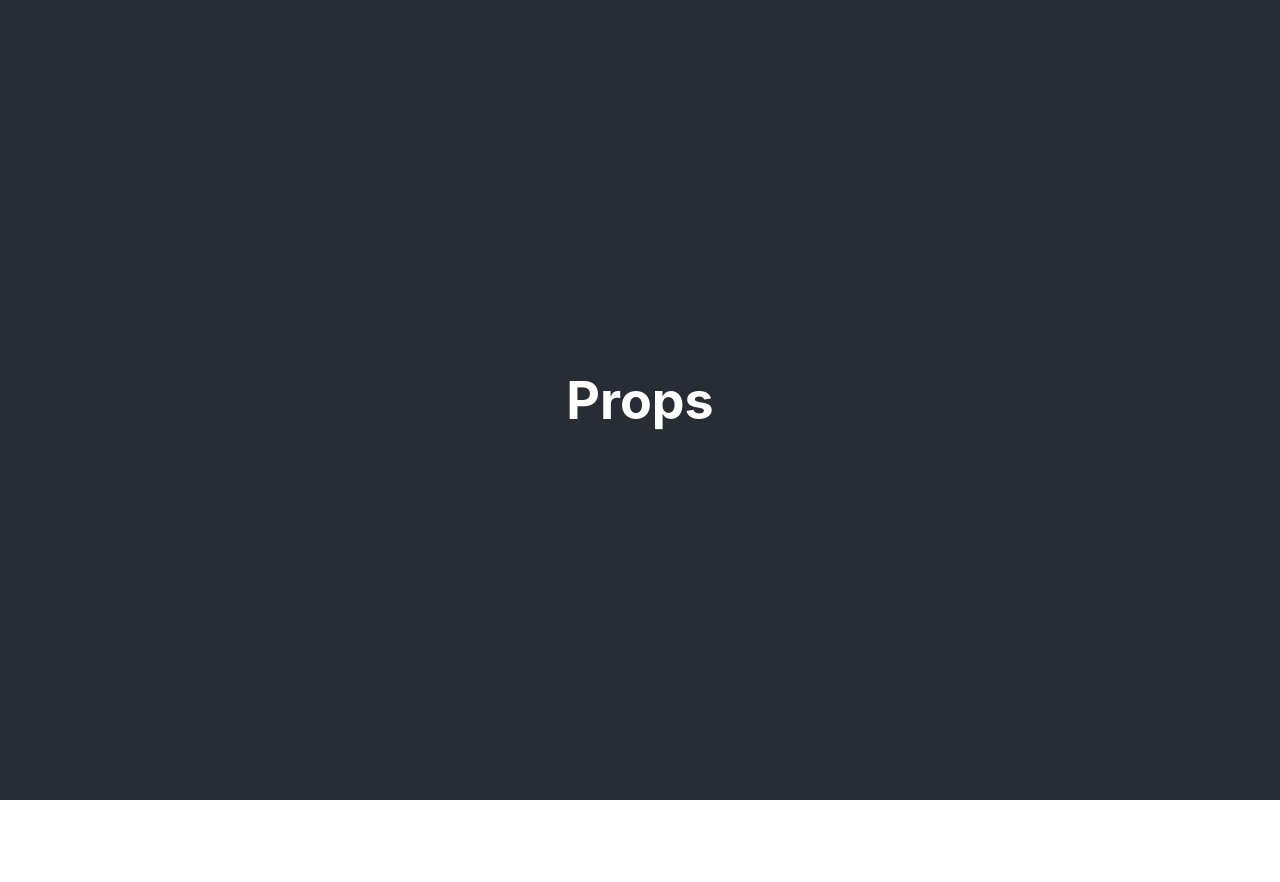
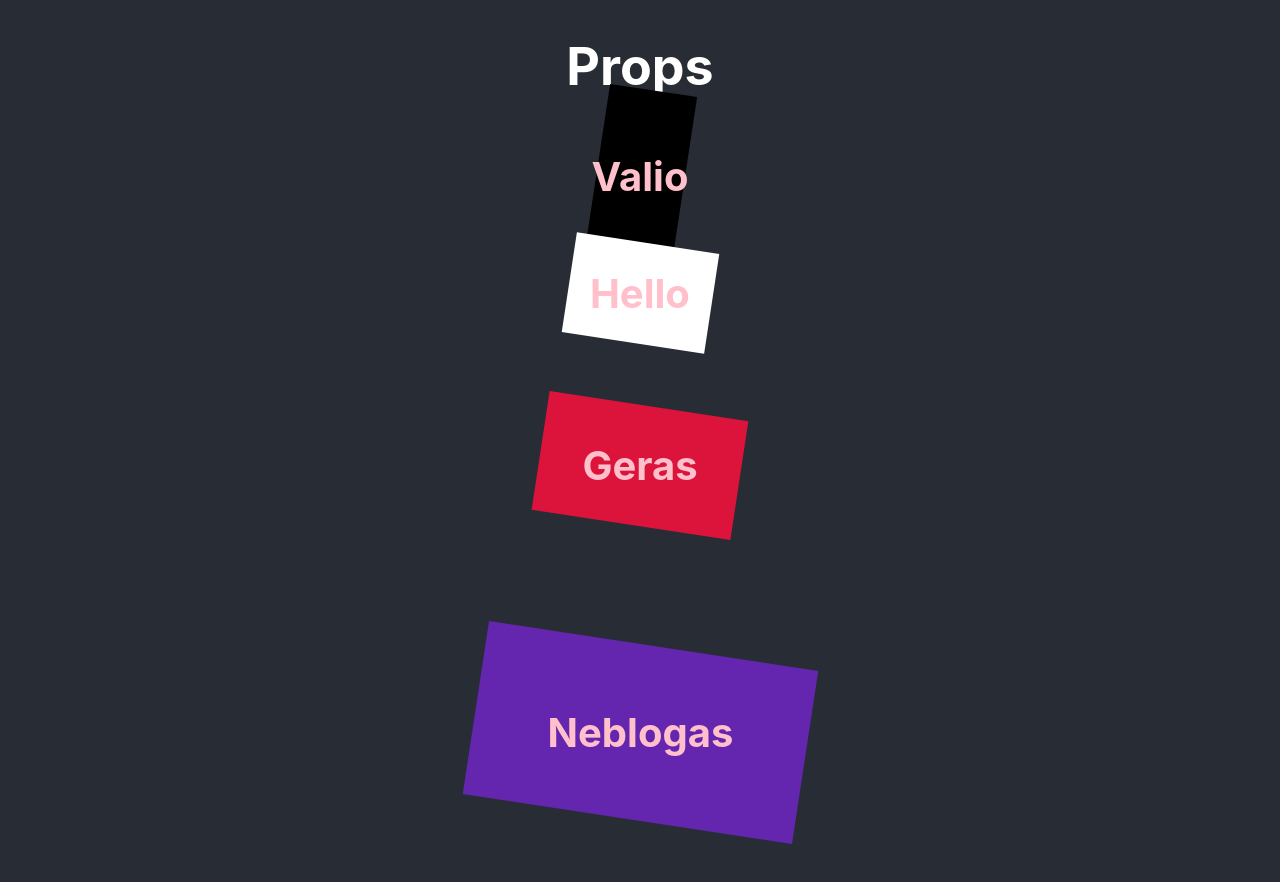
Before and after one commit to Laimne/ruoniai-1, a React (Create React App) app in the folder r1/: page / in a window 1280 px wide. Shown: the top 882 px of the page. Before the commit the page ends 800 px from the top, so only its background shows below. Built offline with nearby package versions, Linux system fonts and the light colour scheme.

Commit message:
map props

```diff
--- a/r1/src/App.jsx
+++ b/r1/src/App.jsx
@@ -14,7 +14,9 @@ function App() {
     <div className="App">
       <header className="App-header">
         <h1>Props</h1>
-
+            {
+                squares.map((s, i) => <Square key={i} color={s.color} name={s.name} size={s.size} show={s.show} />)
+            }
       </header>
     </div>
   );
```
